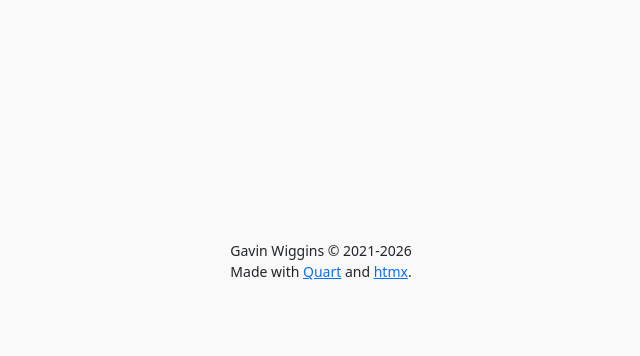
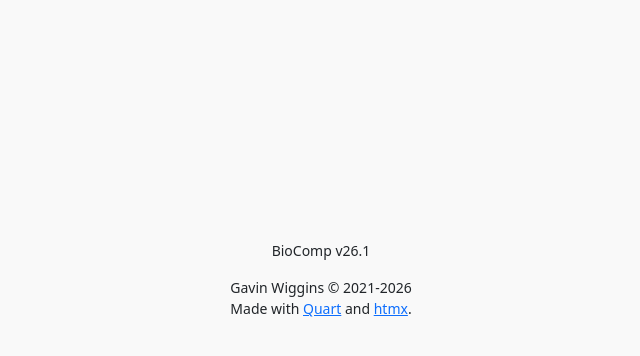
Before and after one commit to wigging/biocomp, a Python web app: template src/biocomp/templates/base.html in a window 1280 px wide. Shown: the top 356 px of the page, without its empty margins (319-959 px from the left). Run offline with Jinja, Linux system fonts and the light colour scheme; the template is opened without the code that fills it, so the values that code supplies are empty.

Commit message:
Add version number to base template

```diff
--- a/src/biocomp/templates/base.html
+++ b/src/biocomp/templates/base.html
@@ -12,6 +12,7 @@
     {% block content %}{% endblock %}
 
     <footer class="container text-center small" style="margin-top: 15rem">
+      <p>BioComp v26.1</p>
       <p>
         Gavin Wiggins &copy; 2021-2026 <br />
         Made with <a href="https://quart.palletsprojects.com">Quart</a> and <a href="https://htmx.org">htmx</a>.
```
